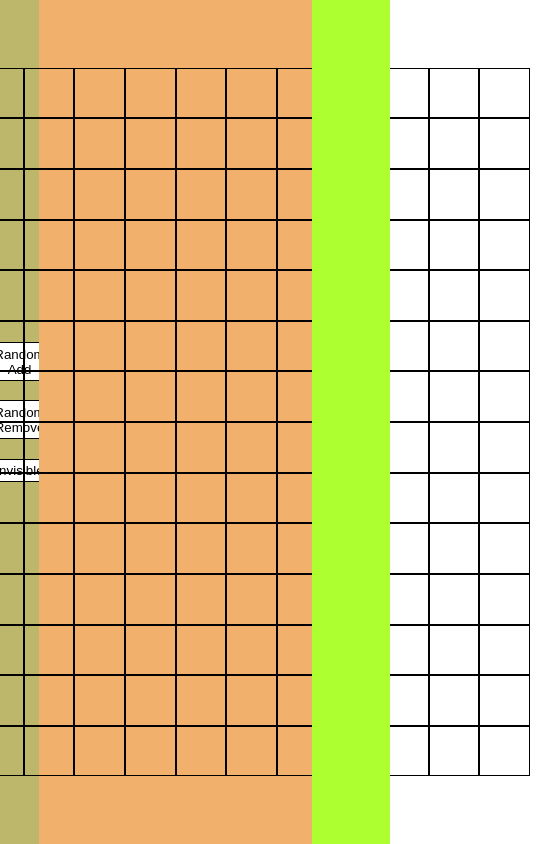
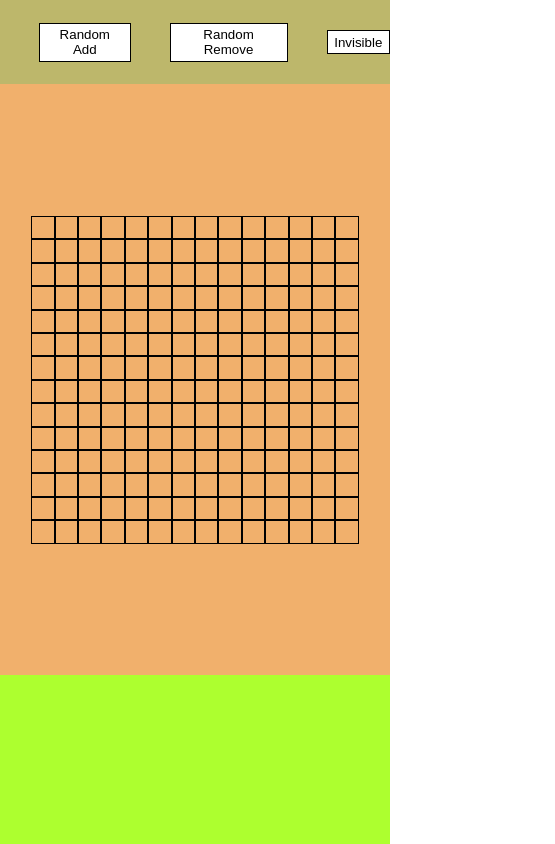
Before and after one commit to HuanjunZhao/SENG-513-WebDevelop, a plain HTML site: page index.html in a window 390 px wide. Shown: the whole page, 555 px wide, since content can reach past the window. Drawn offline with Linux system fonts and the light colour scheme.

Commit message:
add smart phone friendly css
media screen change on 912 pixel of width

```diff
--- a/styles.css
+++ b/styles.css
@@ -59,27 +59,25 @@ body {
     background-color: greenyellow;
 }
 
+
 .table {
-    width: 70%;
-    height: 100%;
+    display: flex;
+    width: 70vw;
+    height: 100vh;
     justify-content: center;
-    align-content: center;
-    justify-items: center;
     align-items: center;
     background-color: #f1b06c;
 }
 .grid {
-    position: relative;
     display: grid;
     justify-content: center;
     align-content: center;
-    justify-items: center;
-    align-items: center;
+    margin-right: -100%;
     z-index: 100;
     width: 100%;
     height: 100%;
-    grid-template-columns: repeat(15, calc(var(--height)/15));
-    grid-template-rows: repeat(15, calc(var(--height)/15));
+    grid-template-columns: repeat(15, 6vh);
+    grid-template-rows: repeat(15, 6vh);
 
 }
 
@@ -92,6 +90,7 @@ body {
 }
 
 .grid.o .griditem:not(.x):not(.o):hover {
+
     content: '';
     width: 80%;
     height: 80%;
@@ -103,24 +102,21 @@ body {
     width: 100%;
     height: 100%;
     display: flex;
-    justify-content: center;
-    align-items: center;
-    position: relative;
+    margin: 12.5%;
     cursor: pointer;
 
 }
 
 
 .lines {
-    margin-top: -100vh;
     display: grid;
     justify-content: center;
     align-content: center;
     z-index: 0;
     width: 100%;
     height: 100%;
-    grid-template-columns: repeat(14, calc(var(--height)/15));
-    grid-template-rows: repeat(14, calc(var(--height)/15));
+    grid-template-columns: repeat(14, 6vh);
+    grid-template-rows: repeat(14, 6vh);
 
 }
 
@@ -128,6 +124,80 @@ body {
     width:100%;
     height:100%;
     border: 1px solid black;
+}
+
+/*screen for phone*/
+@media only screen and (max-width: 912px) {
+    .all {
+        width: 100vw;
+        height: 100vh;
+        justify-content: center;
+        align-content: center;
+        justify-items: center;
+        align-items: center;
+        display: flex;
+        flex-direction: column;
+    }
+    .skill {
+        width: 100%;
+        height: 10%;
+        background-color: darkkhaki;
+        display: flex;
+        flex-direction: row;
+
+    }
+
+    .skill button {
+        display: none;
+        background-color: white;
+        border: 1px solid black;
+        padding:  .25em .5em;
+        cursor: pointer;
+        margin-bottom: 0%;
+        margin-left: 10%;
+    }
+
+    .chat {
+        width: 100%;
+        height: 20%;
+        justify-content: center;
+        align-content: center;
+        justify-items: center;
+        align-items: center;
+        background-color: greenyellow;
+    }
+    .table {
+        display: flex;
+        width: 100vw;
+        height: 70vh;
+        justify-content: center;
+        align-items: center;
+        background-color: #f1b06c;
+    }
+    .grid {
+        display: grid;
+        justify-content: center;
+        align-content: center;
+        margin-right: -100%;
+        z-index: 100;
+        width: 100%;
+        height: 100%;
+        grid-template-columns: repeat(15, 6vw);
+        grid-template-rows: repeat(15, 6vw);
+
+    }
+    .lines {
+        display: grid;
+        justify-content: center;
+        align-content: center;
+        z-index: 0;
+        width: 100%;
+        height: 100%;
+        grid-template-columns: repeat(14, 6vw);
+        grid-template-rows: repeat(14, 6vw);
+
+    }
+
 }
 
 
```
